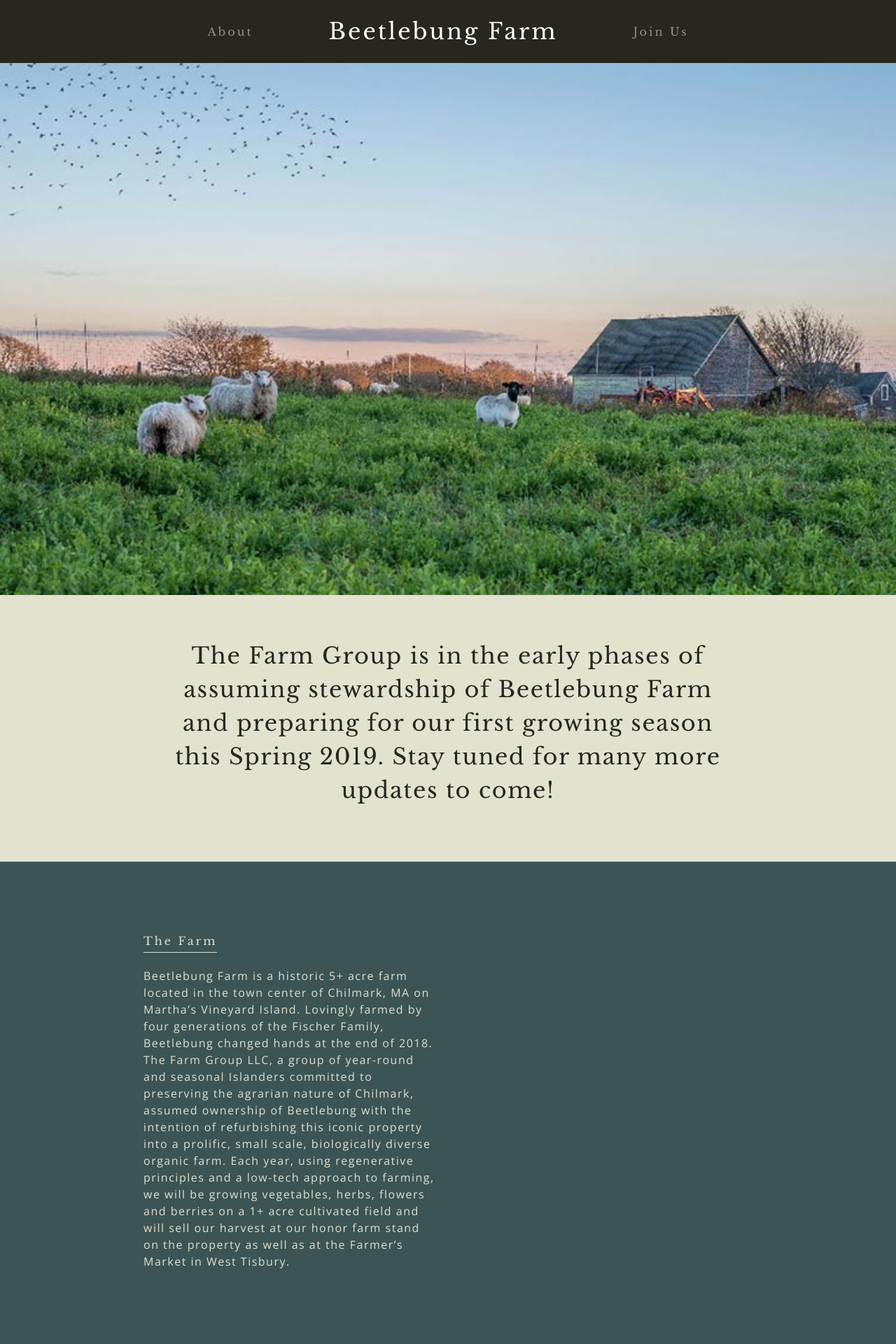
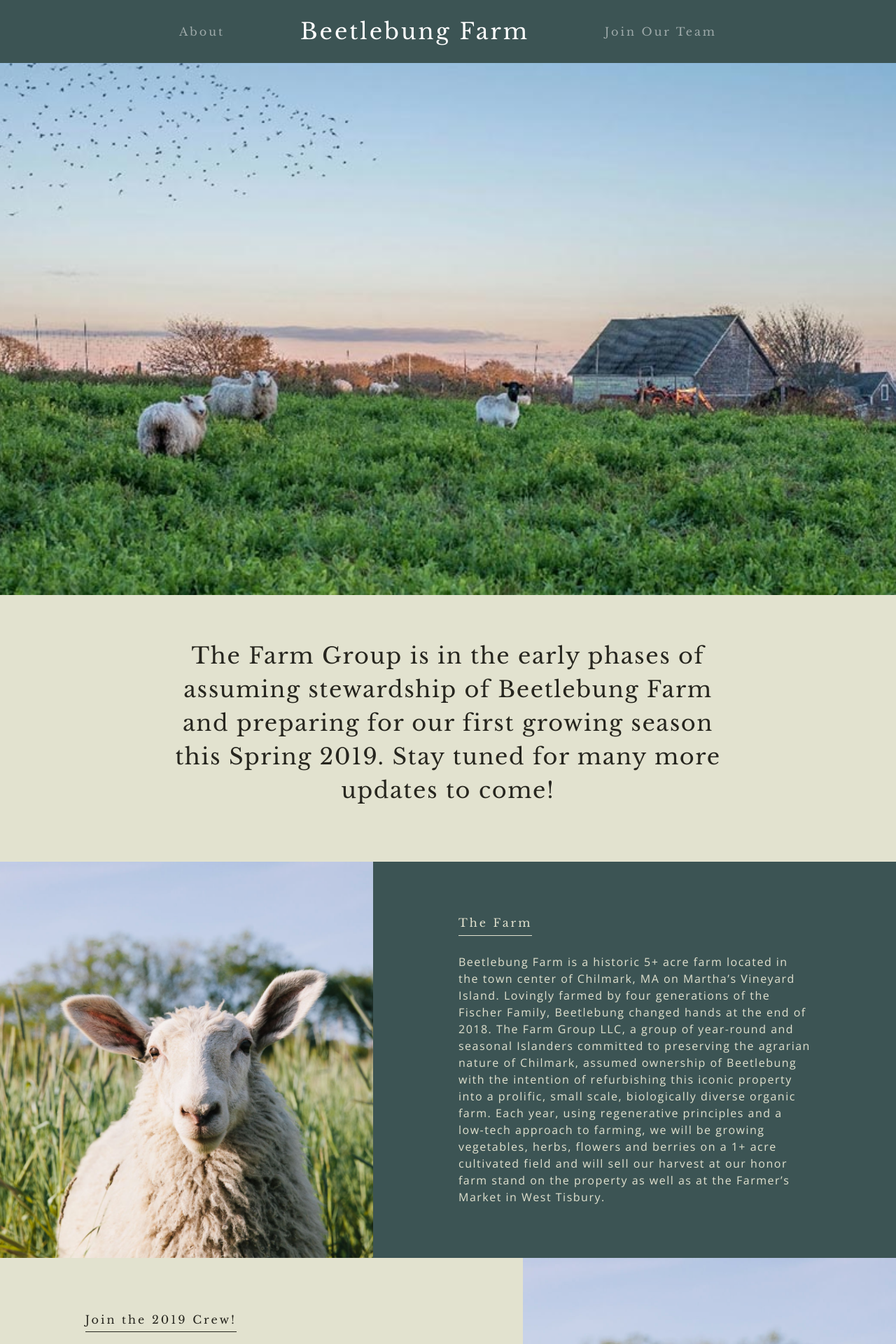
Before and after one commit to njasset10/beetlebungfarm, a PHP site: page /index.html in a window 1280 px wide. Shown: the top 1920 px of the page at 70% size. Run offline with PHP 8.4, Linux system fonts and the light colour scheme; some libraries are stand-ins or nearby versions.

Commit message:
new edits

```diff
--- a/application.html
+++ b/application.html
@@ -56,7 +56,7 @@
                             <br/>
                             <br/>
                             <p class="applicationBody">
-                                The Farm Manager will manage all aspects of our production and distribution, with training and support from the Farm Director. S/he will be participating in the foundational first year as our organization takes on the stewardship of this historic farm. As a newly developing organization, the production of consistent, quality produce using organic and sustainable methods with a focus on regenerative farming practices is a primary focus. Field tasks are mostly done by hand and will include greenhouse propagation, transplanting, seeding, weeding, irrigating, cultivating, harvesting, washing and general field maintenance. This will be a production focused position, but as our farm is in a central location of our community and has an active farm stand with many visitors, the Farm Manager will need to be flexible in scheduling daily tasks to accommodate the community and other farm programs as they develop. Additionally a freedom to bring new ideas, outside expertise and continuing education is encouraged.                            </p>
+                                The Farm Manager will manage all aspects of our production and distribution, with training and support from the Farm Director. Our Manager will be participating in the foundational first year as our organization takes on the stewardship of this historic farm. As a newly developing organization, the production of consistent, quality produce using organic and sustainable methods with a focus on regenerative farming practices is a primary focus. Field tasks are mostly done by hand and will include greenhouse propagation, transplanting, seeding, weeding, irrigating, cultivating, harvesting, washing and general field maintenance. This will be a production focused position, but as our farm is in a central location of our community and has an active farm stand with many visitors, the Farm Manager will need to be flexible in scheduling daily tasks to accommodate the community and other farm programs as they develop. Additionally a freedom to bring new ideas, outside expertise and continuing education is encouraged.                            </p>
                             <br/>
                             <strong>Manager Responsibilities:</strong>
                             <br/>
--- a/index.html
+++ b/index.html
@@ -24,20 +24,20 @@
     <div role="main" class="container-fluid">
         <div class="row">
             <div class="col-sm-12">
-                <nav class="navbar navbar-dark navbar-expand-lg fixed-top" style="background: #27261F; height: 90px">
+                <nav class="navbar navbar-dark navbar-expand-lg fixed-top" style="background: #3C5454; height: 90px">
                     <button class="navbar-toggler" type="button" data-toggle="collapse" data-target="#navbarSupportedContent" aria-controls="navbarSupportedContent" aria-expanded="false" aria-label="Toggle navigation">
                         <span class="navbar-toggler-icon"></span>
                     </button>
                     <div class="collapse navbar-collapse" id="navbarSupportedContent">
                         <ul class="navbar-nav mr-auto navbarStyle">
                             <li class="nav-item space">
-                                <a class="nav-link otherNavItem" href="#beetlebung">About<span class="sr-only">(current)</span></a>
+                                <a class="nav-link otherNavItem" href="#aboutUs">About<span class="sr-only">(current)</span></a>
                             </li>
                             <li class="nav-item active space">
                                 <a class="nav-link" href="#hero">Beetlebung Farm</a>
                             </li>
                             <li class="nav-item space">
-                                <a class="nav-link otherNavItem" href="#join">Join Us</a>
+                                <a class="nav-link otherNavItem" href="#join">Join Our Team</a>
                             </li>
                         </ul>
                     </div>
@@ -67,35 +67,35 @@
 
 
         <!-- The Farm -->
-        <div class="row beetlebung" id="beetlebung">
+        <!-- <div class="row beetlebung" id="beetlebung">
+                <div class="col-sm-1">
+                    </div>
+                <div class="col-sm-5">
+                </div>
             <div class="col-sm-1">
             </div>
             <div class="col-sm-5">
-                <div class="joinSectionHeader">
+                <div class="farmSectionHeader">
                     The Farm
                 </div>
                 <p class="joinText">
                     Beetlebung Farm is a historic 5+ acre farm located in the town center of Chilmark, MA on Martha’s Vineyard Island. Lovingly farmed by four generations of the Fischer Family, Beetlebung changed hands at the end of 2018. The Farm Group LLC, a group of year-round and seasonal Islanders committed to preserving the agrarian nature of Chilmark, assumed ownership of Beetlebung with the intention of refurbishing this iconic property into a prolific, small scale, biologically diverse organic farm. Each year, using regenerative principles and a low-tech approach to farming, we will be growing vegetables, herbs, flowers and berries on a 1+ acre cultivated field and will sell our harvest at our honor farm stand on the property as well as at the Farmer’s Market in West Tisbury.
                 </p>
             </div>
-            <div class="col-sm-1">
-                </div>
-            <div class="col-sm-5">
-            </div>
-        </div>
+        </div> -->
 
          <!-- About Us -->
-         <div class="row" id="aboutUs">
+         <div class="row farm" id="aboutUs">
             <div class="col-sm-5 aboutUsImage">
             </div>
             <div class="col-sm-1">
             </div>
             <div class="col-sm-5">
-                <div class="aboutSectionHeader">
-                    About Us
+                <div class="farmSectionHeader">
+                    The Farm
                 </div>
                 <p class="aboutText">
-                    Using cultivation techniques that create efficiency and low tech tools that are good for both the soil and farmer, our goal is to promote a healthy ecosystem and lifestyle for all. We aim to build a team with a strong work ethic made up of individuals who are comfortable working collaboratively and independently. We intend for our farm community to be generous of spirit and service and one that embraces the Island in which we work and live.  We will work hard in the summer months sustained by one another, our connection to the earth, the harvest and, of course, our engaged consumers. But we will find plenty of time to recharge, explore and dream about life and the next growing season in the leaner winter months.                </p>
+                    Beetlebung Farm is a historic 5+ acre farm located in the town center of Chilmark, MA on Martha’s Vineyard Island. Lovingly farmed by four generations of the Fischer Family, Beetlebung changed hands at the end of 2018. The Farm Group LLC, a group of year-round and seasonal Islanders committed to preserving the agrarian nature of Chilmark, assumed ownership of Beetlebung with the intention of refurbishing this iconic property into a prolific, small scale, biologically diverse organic farm. Each year, using regenerative principles and a low-tech approach to farming, we will be growing vegetables, herbs, flowers and berries on a 1+ acre cultivated field and will sell our harvest at our honor farm stand on the property as well as at the Farmer’s Market in West Tisbury.
                 <br/>
                 </div>
             <div class="col-sm-1">
@@ -117,8 +117,7 @@
                   Join the 2019 Crew!
                 </div>
                     <p class="joinText">
-                            We intend for our farm community to be generous of spirit and service and one that embraces the Island in which we work and live.  We work hard in the summer months sustained by one another, our connection to the earth, the harvest and, of course, our engaged consumers. But we find plenty of time to recharge, explore and dream about life and the next growing season in the leaner winter months.
-                            We're looking to hire a Farm Manager and a Farm Crew for our 2019 season. Click below to apply now!
+                        We're looking to hire a Farm Manager and a Farm Crew for our 2019 season. We aim to build a team with a strong work ethic made up of individuals who are comfortable working collaboratively and independently. Our intent is to create a farm community which is generous of spirit and service and one that embraces the Island in which we work and live. We expect to work hard in the summer months sustained by one another, our connection to the earth, the harvest and our engaged consumers. In the leaner winter months, we will find plenty of time to recharge, explore and dream about life and the next growing season. Click below to apply now!
                     </p>
                 <div style="text-align: left;">
                     <button onclick="location.href='application.html'" class="joinButton">
--- a/main.css
+++ b/main.css
@@ -188,6 +188,13 @@
 
 
 .joinSectionHeader {
+    border-bottom: 1px solid #27261F;
+    display: inline-block;
+    padding: 0% 0% 1% 0%;
+    margin: 15% 0% 5% 0%;
+}
+
+.farmSectionHeader {
     border-bottom: 1px solid #E2E2CF;
     display: inline-block;
     padding: 0% 0% 1% 0%;
@@ -217,9 +224,16 @@
     font-size: 2rem;
 }
 
+.farm {
+    background: #3C5454;
+    color:#E2E2CF;
+    overflow: visible;
+    /* padding: 3% 8% 3% 8%; */
+}
+
 .join {
-    background: #3C5454;
-    color: #E2E2CF;
+    background: #E2E2CF;
+    color:#27261F;
     overflow: visible;
     /* padding: 3% 8% 3% 8%; */
 }
```
